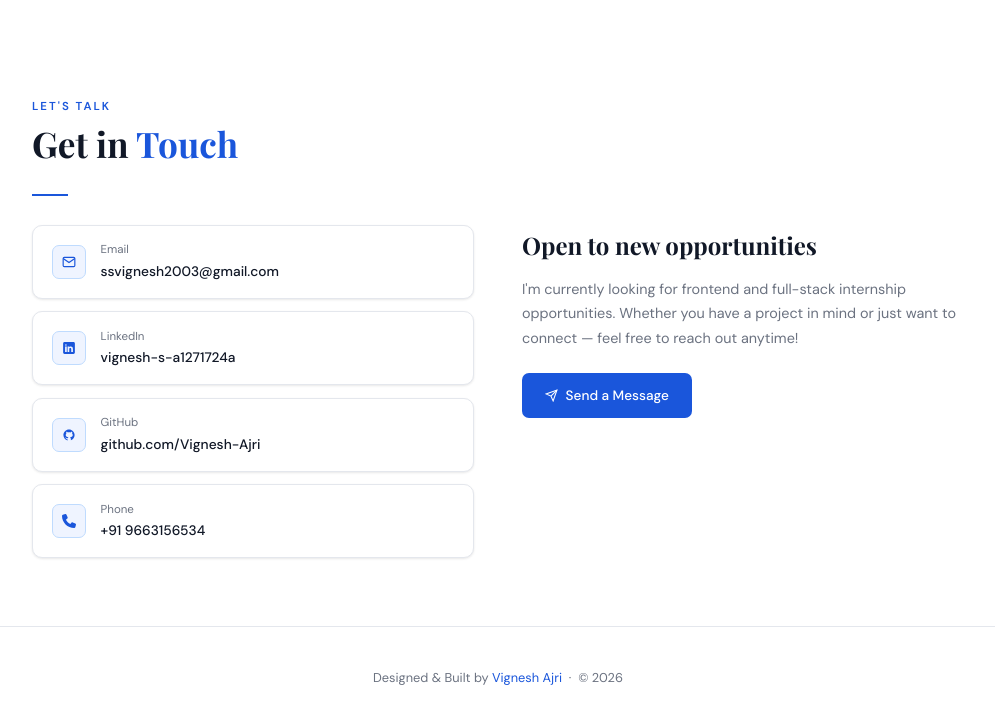
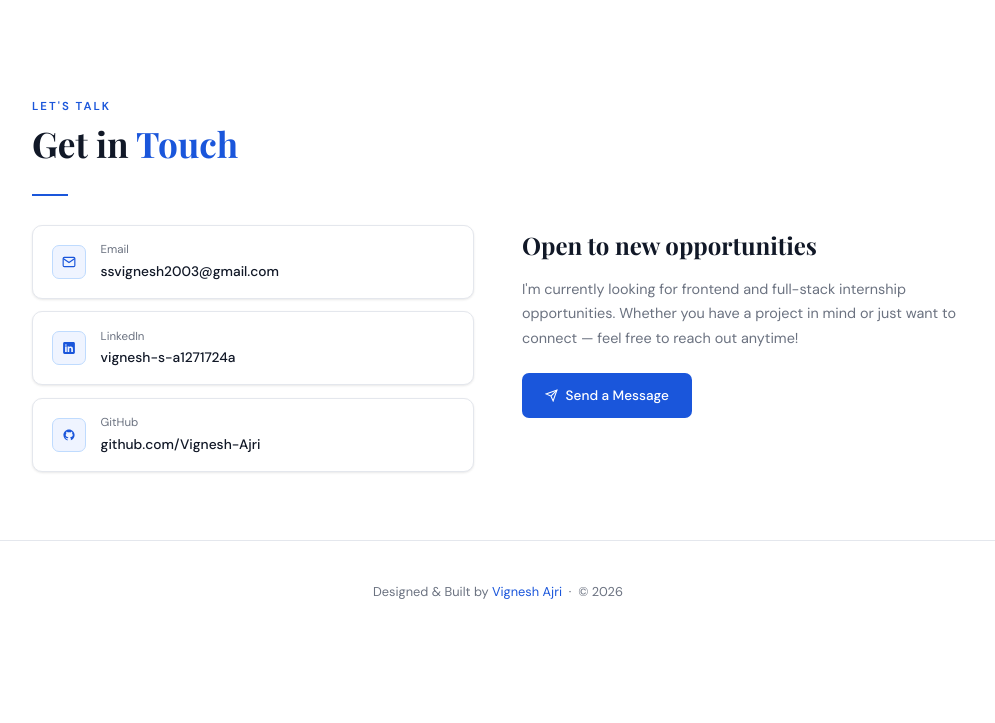
Before and after one commit to Vignesh-Ajri/my_portfolio, a plain HTML site: page index.html in a window 1280 px wide. Shown: the part 3714-4437 px from the top of the page, without its empty margins (142-1137 px from the left). After the commit the page ends 4356 px from the top, so only its background shows below. Drawn offline with nearby package versions, Linux system fonts and the light colour scheme.

Commit message:
Update index.html

```diff
--- a/index.html
+++ b/index.html
@@ -708,15 +708,6 @@
           <div class="contact-val">github.com/Vignesh-Ajri</div>
         </div>
       </a>
-      <a href="tel:+919663156534" class="contact-row">
-        <div class="contact-icon">
-          <svg viewBox="0 0 512 512" fill="var(--accent)"><path d="M164.9 24.6c-7.7-18.6-28-28.5-47.4-23.2l-88 24C12.1 30.2 0 46 0 64C0 311.4 200.6 512 448 512c18 0 33.8-12.1 38.6-29.5l24-88c5.3-19.4-4.6-39.7-23.2-47.4l-96-40c-16.3-6.8-35.2-2.1-46.3 11.6L304.7 368C234.3 334.7 177.3 277.7 144 207.3L193.3 167c13.7-11.2 18.4-30 11.6-46.3l-40-96z"/></svg>
-        </div>
-        <div>
-          <div class="contact-label">Phone</div>
-          <div class="contact-val">+91 9663156534</div>
-        </div>
-      </a>
     </div>
 
     <div class="contact-msg">
```
